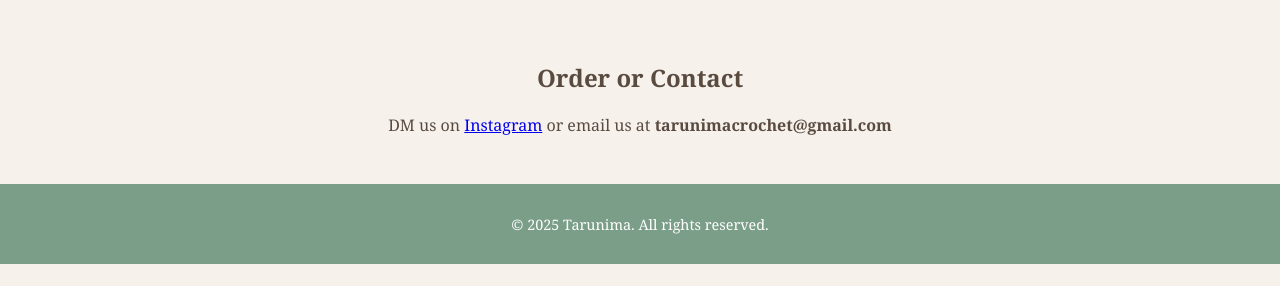
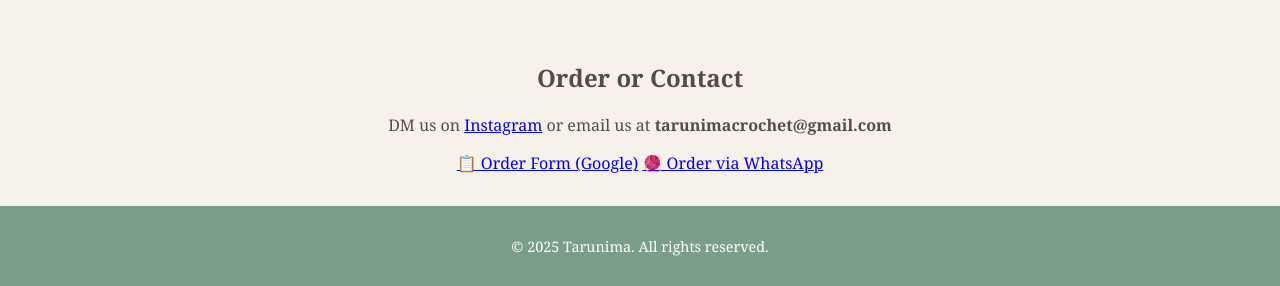
Before and after one commit to Tarunima-Crochet/tarunima-website, a plain HTML site: page index.html in a window 1280 px wide. Shown: the part 758-1044 px from the top of the page. Before the commit the page ends 1022 px from the top, so only its background shows below. Drawn offline with Linux system fonts and the light colour scheme.

Commit message:
Add files via upload

```diff
--- a/index.html
+++ b/index.html
@@ -31,6 +31,9 @@
   <section class="contact">
     <h2>Order or Contact</h2>
     <p>DM us on <a href="https://instagram.com/tarunima_crochet" target="_blank">Instagram</a> or email us at <strong>tarunimacrochet@gmail.com</strong></p>
+    <a class="link-button" href="https://forms.gle/pC5PJY2FsZN3dCH5A" target="_blank">📋 Order Form (Google)</a>
+    <a class="link-button" href="https://wa.me/+6282315669060?text=Hi%20Tarunima%2C%20I%20would%20like%20to%20place%20an%20order" target="_blank">🧶 Order via WhatsApp</a>
+
   </section>
 
   <footer>
```
Also changed, not shown: links.html (+2 -1 lines).
